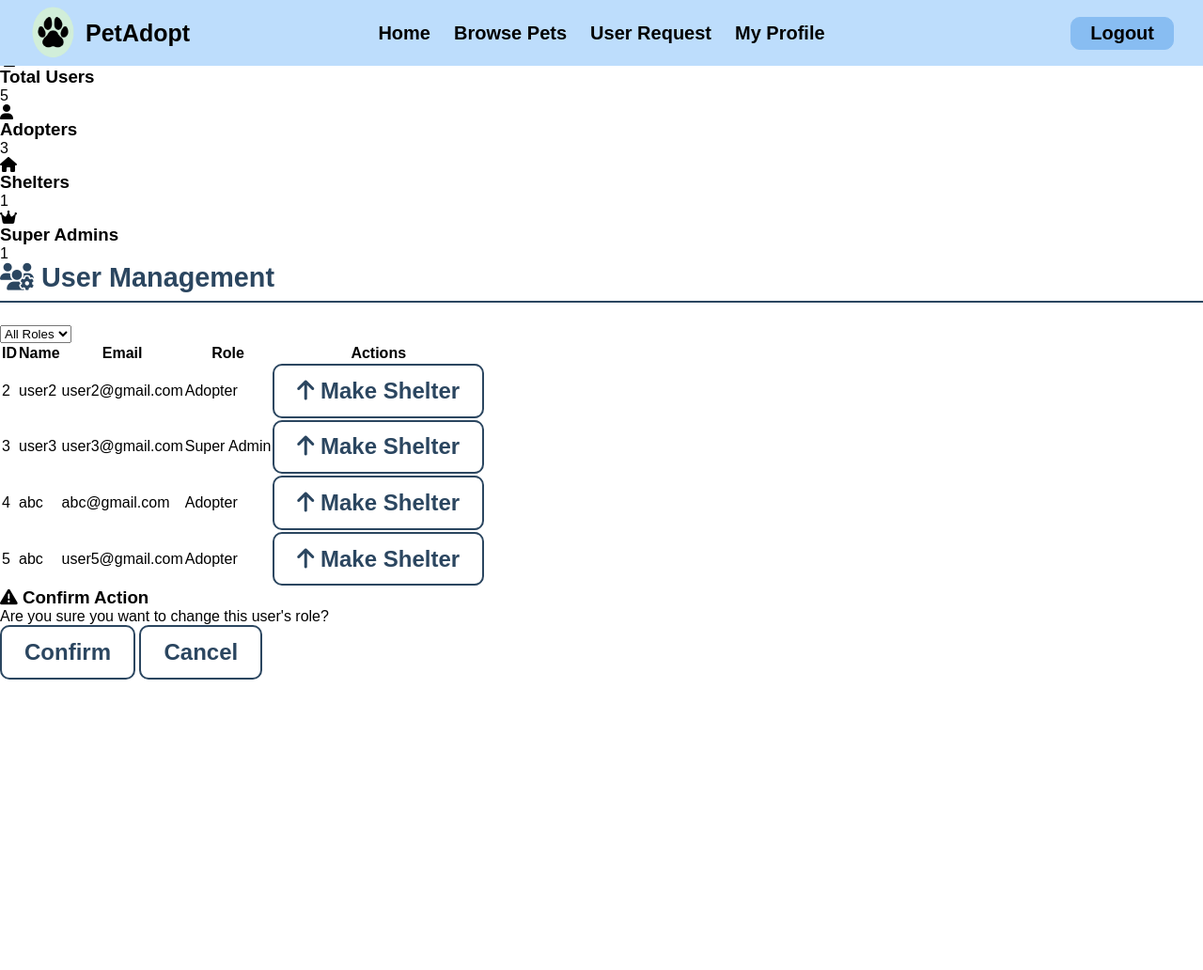
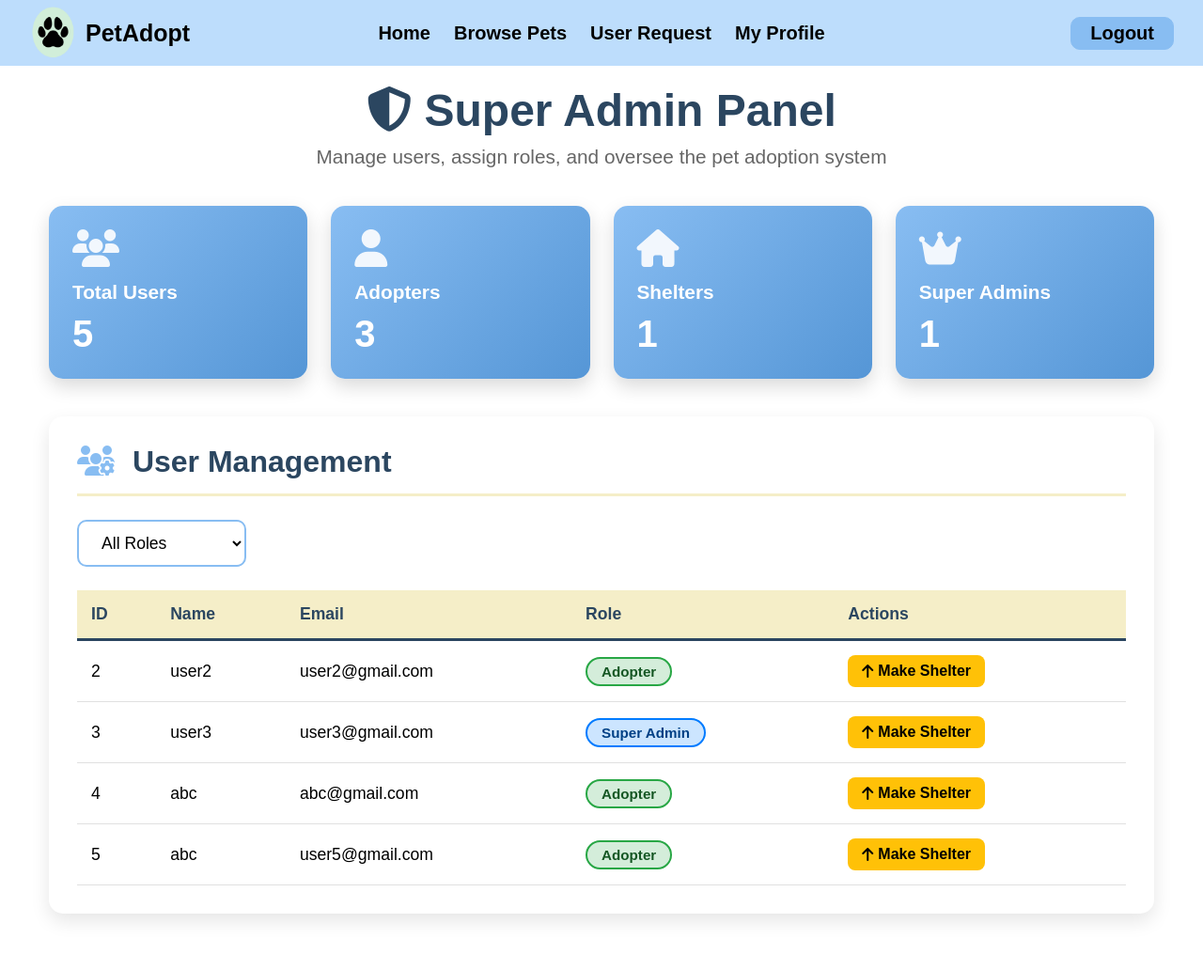
Before and after one commit to diggy077/Pet-Adoption-System, a PHP site: page /adminpanel.php in a window 1280 px wide. Shown: the whole page at 94% size. Before the commit the page ends 723 px from the top, so only its background shows below. Run offline with PHP 8.4, Linux system fonts and the light colour scheme; a user stored in the database is signed in; data comes from the database, SQL or seed files in the repository; some web fonts are replaced.

Commit message:
admin panel css

```diff
--- a/assets/css/style.css
+++ b/assets/css/style.css
@@ -1672,6 +1672,368 @@ textarea {
   }
 }
 
+/*ADMIN PANEL */
+.admin-panel-container {
+  max-width: 95%;
+  width: 100%;
+  margin: 90px auto 30px;
+  padding: 0 20px;
+}
+
+.panel-header {
+  text-align: center;
+  margin-bottom: 40px;
+}
+
+.panel-header h1 {
+  font-size: 3rem;
+  color: #2b4660;
+  margin-bottom: 10px;
+}
+
+.panel-header p {
+  font-size: 1.3rem;
+  color: #666;
+}
+
+/* Alert Messages */
+.alert {
+  padding: 15px 20px;
+  margin-bottom: 20px;
+  border-radius: 10px;
+  font-size: 1.2rem;
+  font-weight: 700;
+  text-align: center;
+}
+
+.alert-success {
+  background-color: #d4edda;
+  color: #155724;
+  border: 2px solid #28a745;
+}
+
+.alert-error {
+  background-color: #f8d7da;
+  color: #721c24;
+  border: 2px solid #dc3545;
+}
+
+/* Statistics Cards */
+.stats-container {
+  display: grid;
+  grid-template-columns: repeat(4, 1fr);
+  gap: 25px;
+  margin-bottom: 40px;
+}
+
+.stat-card {
+  background: linear-gradient(135deg, #88bdf2 0%, #5596d6 100%);
+  border-radius: 15px;
+  padding: 25px;
+  color: white;
+  box-shadow: 0 8px 20px rgba(0, 0, 0, 0.15);
+  transition:
+    transform 0.3s ease,
+    box-shadow 0.3s ease;
+}
+
+.stat-card:hover {
+  transform: translateY(-5px);
+  box-shadow: 0 12px 30px rgba(0, 0, 0, 0.25);
+}
+
+.stat-card i {
+  font-size: 2.5rem;
+  margin-bottom: 15px;
+  opacity: 0.9;
+}
+
+.stat-card h3 {
+  font-size: 1.3rem;
+  margin-bottom: 10px;
+  font-weight: 600;
+}
+
+.stat-card .stat-number {
+  font-size: 2.5rem;
+  font-weight: 700;
+}
+
+/* User Management Section */
+.management-section {
+  background-color: white;
+  border-radius: 15px;
+  padding: 30px;
+  box-shadow: 0 8px 20px rgba(0, 0, 0, 0.1);
+  margin-bottom: 30px;
+}
+
+.section-header {
+  display: flex;
+  justify-content: space-between;
+  align-items: center;
+  margin-bottom: 25px;
+  padding-bottom: 15px;
+  border-bottom: 3px solid #f5eec8;
+}
+
+.section-header h2 {
+  font-size: 2rem;
+  color: #2b4660;
+}
+
+.section-header i {
+  margin-right: 10px;
+  color: #88bdf2;
+}
+
+/* Filter */
+.filter-search-container {
+  display: flex;
+  gap: 15px;
+  margin-bottom: 25px;
+  flex-wrap: wrap;
+}
+
+.filter-box select {
+  padding: 12px 20px;
+  border: 2px solid #88bdf2;
+  border-radius: 10px;
+  font-size: 1.1rem;
+  background-color: white;
+  cursor: pointer;
+  min-width: 180px;
+}
+
+/* User Table */
+.user-table-container {
+  overflow-x: auto;
+}
+
+.user-table {
+  width: 100%;
+  border-collapse: collapse;
+  font-size: 1.1rem;
+}
+
+.user-table thead {
+  background-color: #f5eec8;
+}
+
+.user-table th {
+  padding: 15px;
+  text-align: left;
+  font-weight: 700;
+  color: #2b4660;
+  border-bottom: 3px solid #2b4660;
+}
+
+.user-table td {
+  padding: 15px;
+  border-bottom: 1px solid #e0e0e0;
+}
+
+.user-table tbody tr:hover {
+  background-color: #f9f9f9;
+}
+
+.role-badge {
+  display: inline-block;
+  padding: 5px 15px;
+  border-radius: 20px;
+  font-weight: 700;
+  font-size: 0.95rem;
+}
+
+.role-user {
+  background-color: #d4edda;
+  color: #155724;
+  border: 2px solid #28a745;
+}
+
+.role-admin {
+  background-color: #fff3cd;
+  color: #856404;
+  border: 2px solid #ffc107;
+}
+
+.role-superadmin {
+  background-color: #cce5ff;
+  color: #004085;
+  border: 2px solid #007bff;
+}
+
+/* Action Buttons */
+.action-buttons {
+  display: flex;
+  gap: 10px;
+}
+
+.btn-action {
+  padding: 8px 15px;
+  border: none;
+  border-radius: 8px;
+  cursor: pointer;
+  font-weight: 700;
+  font-size: 1rem;
+  transition: all 0.3s ease;
+  text-decoration: none;
+  display: inline-flex;
+  align-items: center;
+  gap: 5px;
+}
+
+.btn-promote {
+  background-color: #ffc107;
+  color: #000;
+}
+
+.btn-promote:hover {
+  background-color: #e0a800;
+  transform: translateY(-2px);
+}
+
+.btn-demote {
+  background-color: #88bdf2;
+  color: #000;
+}
+
+.btn-demote:hover {
+  background-color: #5596d6;
+  color: white;
+  transform: translateY(-2px);
+}
+
+/* Modal */
+.modal {
+  display: none;
+  position: fixed;
+  top: 0;
+  left: 0;
+  width: 100%;
+  height: 100%;
+  background: rgba(0, 0, 0, 0.6);
+  z-index: 2000;
+  align-items: center;
+  justify-content: center;
+}
+
+.modal.active {
+  display: flex;
+}
+
+.modal-content {
+  background: white;
+  padding: 30px;
+  border-radius: 15px;
+  max-width: 500px;
+  width: 90%;
+  text-align: center;
+  box-shadow: 0 10px 40px rgba(0, 0, 0, 0.3);
+}
+
+.modal-content h3 {
+  font-size: 1.8rem;
+  color: #2b4660;
+  margin-bottom: 15px;
+}
+
+.modal-content p {
+  font-size: 1.2rem;
+  color: #666;
+  margin-bottom: 25px;
+}
+
+.modal-buttons {
+  display: flex;
+  gap: 15px;
+  justify-content: center;
+}
+
+.modal-btn {
+  padding: 12px 30px;
+  border: none;
+  border-radius: 10px;
+  font-size: 1.1rem;
+  font-weight: 700;
+  cursor: pointer;
+  transition: all 0.3s ease;
+}
+
+.modal-btn-confirm {
+  background-color: #28a745;
+  color: white;
+}
+
+.modal-btn-confirm:hover {
+  background-color: #218838;
+}
+
+.modal-btn-cancel {
+  background-color: #dc3545;
+  color: white;
+}
+
+.modal-btn-cancel:hover {
+  background-color: #c82333;
+}
+
+/* Empty State */
+.empty-state {
+  text-align: center;
+  padding: 50px 20px;
+}
+
+.empty-state i {
+  font-size: 4rem;
+  color: #ccc;
+  margin-bottom: 20px;
+}
+
+.empty-state p {
+  font-size: 1.3rem;
+  color: #999;
+}
+
+/* Responsive */
+@media (max-width: 1200px) {
+  .stats-container {
+    grid-template-columns: repeat(2, 1fr);
+  }
+}
+
+@media (max-width: 768px) {
+  .admin-panel-container {
+    max-width: 100%;
+    padding: 0 15px;
+  }
+
+  .panel-header h1 {
+    font-size: 2rem;
+  }
+
+  .stats-container {
+    grid-template-columns: 1fr;
+  }
+
+  .filter-search-container {
+    flex-direction: column;
+  }
+
+  .user-table {
+    font-size: 0.9rem;
+  }
+
+  .user-table th,
+  .user-table td {
+    padding: 10px 8px;
+  }
+
+  .action-buttons {
+    flex-direction: column;
+  }
+}
+
 /* Responsive Design for Pet Details */
 @media (max-width: 1024px) {
   .pet-quick-info {
```
